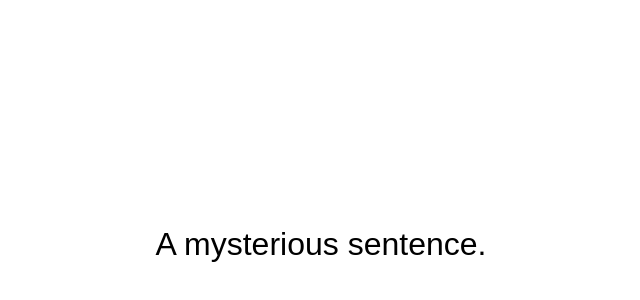
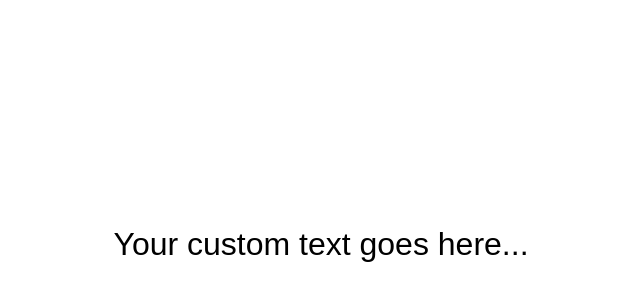
Before and after one commit to Wjdbain/Comments, a plain HTML site: page index.html in a window 1280 px wide. Shown: the part 164-464 px from the top of the page, without its empty margins (319-959 px from the left). Drawn offline with Linux system fonts and the light colour scheme.

Commit message:
Refactor script to show random line every 30 seconds

```diff
--- a/index.html
+++ b/index.html
@@ -17,8 +17,8 @@
 <body>
   <div id="line"></div>
 
+
 <script>
-    // Your list of lines
   const lines = [
     "Line number one.",
     "Another interesting line.",
@@ -27,24 +27,17 @@
     "Your custom text goes here..."
   ];
 
-    // Deterministic random number generator using the date as a seed
-    function seededRandom(seed) {
-      const x = Math.sin(seed) * 10000;
-      return x - Math.floor(x);
+  function showRandomLine() {
+    const index = Math.floor(Math.random() * lines.length);
+    document.getElementById("line").textContent = lines[index];
   }
 
-    function getLineOfTheDay() {
-      const today = new Date();
-      const seed =
-        today.getFullYear() * 10000 +
-        (today.getMonth() + 1) * 100 +
-        today.getDate();
+  // Show one immediately
+  showRandomLine();
 
-      const index = Math.floor(seededRandom(seed) * lines.length);
-      return lines[index];
-    }
+  // Change every 30 seconds (30,000 ms)
+  setInterval(showRandomLine, 30000);
+</script>
 
-    document.getElementById("line").textContent = getLineOfTheDay();
-  </script>
 </body>
 </html>
```
Lines whose indentation alone changed are shown as unchanged.
